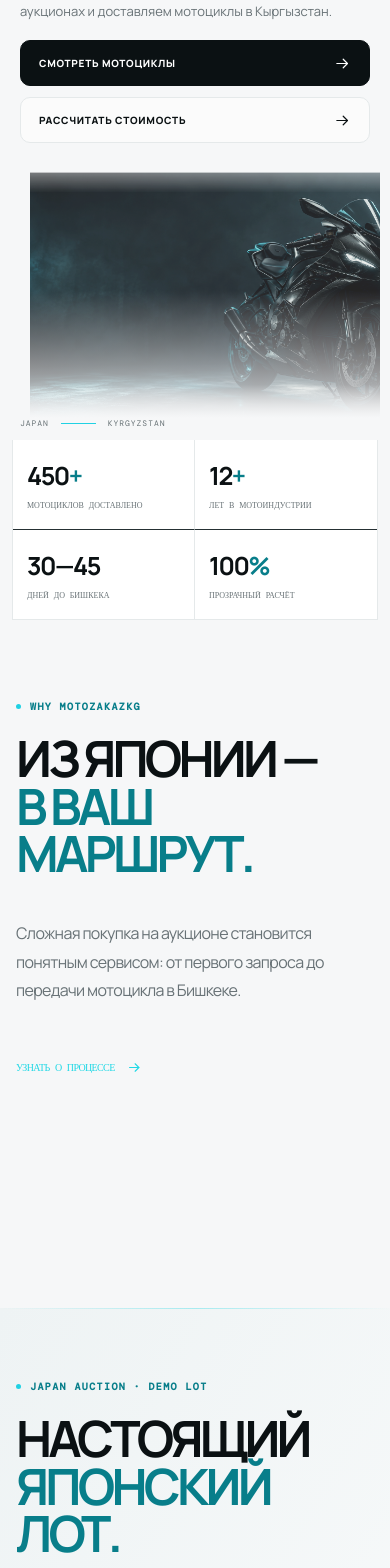
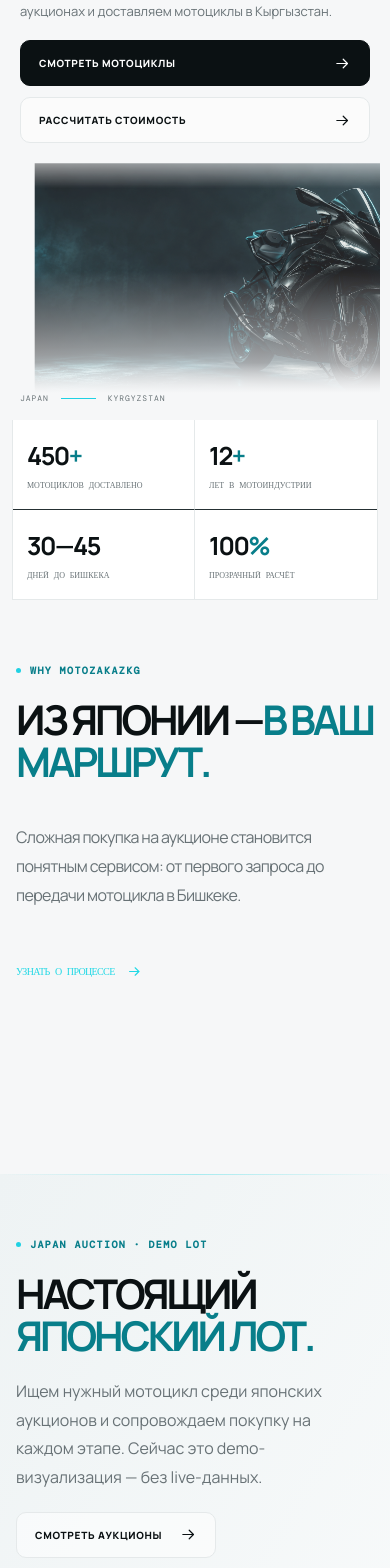
Before and after one commit to kazumaiq/motozakazkg, a React (Vite) app: page / in a window 390 px wide. Shown: the part 280-1848 px from the top of the page. Built offline with nearby package versions, Linux system fonts and the light colour scheme.

Commit message:
Polish homepage rhythm and mobile spacing

```diff
--- a/src/styles/foundation.css
+++ b/src/styles/foundation.css
@@ -232,3 +232,49 @@ footer { border-color: var(--color-border); }
   .hero-route { grid-row: 3; margin-top: 0; align-self: end; }
   .hero-route i { width: 35px; }
 }
+
+/* Homepage rhythm polish. Keep the hero dominant; let following sections breathe less. */
+.intro h2 br { display: none; }
+.intro h2, .featured h2, .process h2, .cta h2, .auction-intro h2, .auction-timeline h2 { font-size: clamp(38px, 4.2vw, 62px); line-height: 1; }
+.section { padding-top: 96px; padding-bottom: 96px; }
+.intro { gap: clamp(48px, 8vw, 110px); }
+.auction-feature { padding-top: 64px; padding-bottom: 64px; }
+.auction-intro h2 { max-width: 440px; }
+.auction-card { border-color: var(--color-border); box-shadow: 0 18px 42px rgba(11,17,19,.06); }
+.auction-card-info > strong { color: var(--color-ink); font-size: 25px; }
+.sheet-side h3 { color: var(--color-ink); }
+.sheet-facts b, .inspection-list b { color: var(--color-ink); }
+.sheet-facts span, .inspection-list span { color: var(--color-muted); }
+.stats { min-height: 126px; }
+.stats div { display: flex; flex-direction: column; justify-content: center; }
+.featured { padding-top: 88px; }
+.process { padding-top: 78px; padding-bottom: 78px; }
+.step { min-height: 112px; align-items: start; }
+.step h3 { font-size: 17px; letter-spacing: -.02em; }
+.step p { max-width: 280px; }
+.cta { padding-top: 104px; padding-bottom: 110px; }
+
+@media (max-width: 560px) {
+  .site-header { box-shadow: 0 8px 20px rgba(11,17,19,.06); }
+  .hero { height: 700px; }
+  .hero-image { height: 250px; }
+  .hero-image img { width: 122%; height: 122%; }
+  .hero-route { font-size: 8px; }
+  .section { padding-top: 72px; padding-bottom: 72px; }
+  .intro { padding-top: 64px; padding-bottom: 42px; }
+  .intro h2, .featured h2, .process h2, .cta h2, .auction-intro h2, .auction-timeline h2 { font-size: clamp(36px, 10.5vw, 48px); line-height: 1.02; }
+  .intro-copy { margin-top: 24px; }
+  .auction-feature { padding-top: 44px; padding-bottom: 52px; }
+  .auction-intro h2 { max-width: 330px; }
+  .auction-intro p { margin: 20px 0; }
+  .auction-card { box-shadow: 0 12px 26px rgba(11,17,19,.06); }
+  .auction-card-info > strong { font-size: 20px; }
+  .sheet-side { margin-top: 34px; }
+  .sheet-side h3 { font-size: 27px; }
+  .featured { padding-top: 66px; }
+  .process { padding-top: 64px; padding-bottom: 64px; }
+  .step { min-height: 0; padding: 20px 0 20px 22px; }
+  .step h3 { font-size: 16px; }
+  .step p { font-size: 11px; margin-top: 6px; }
+  .cta { padding-top: 76px; padding-bottom: 80px; }
+}
```
